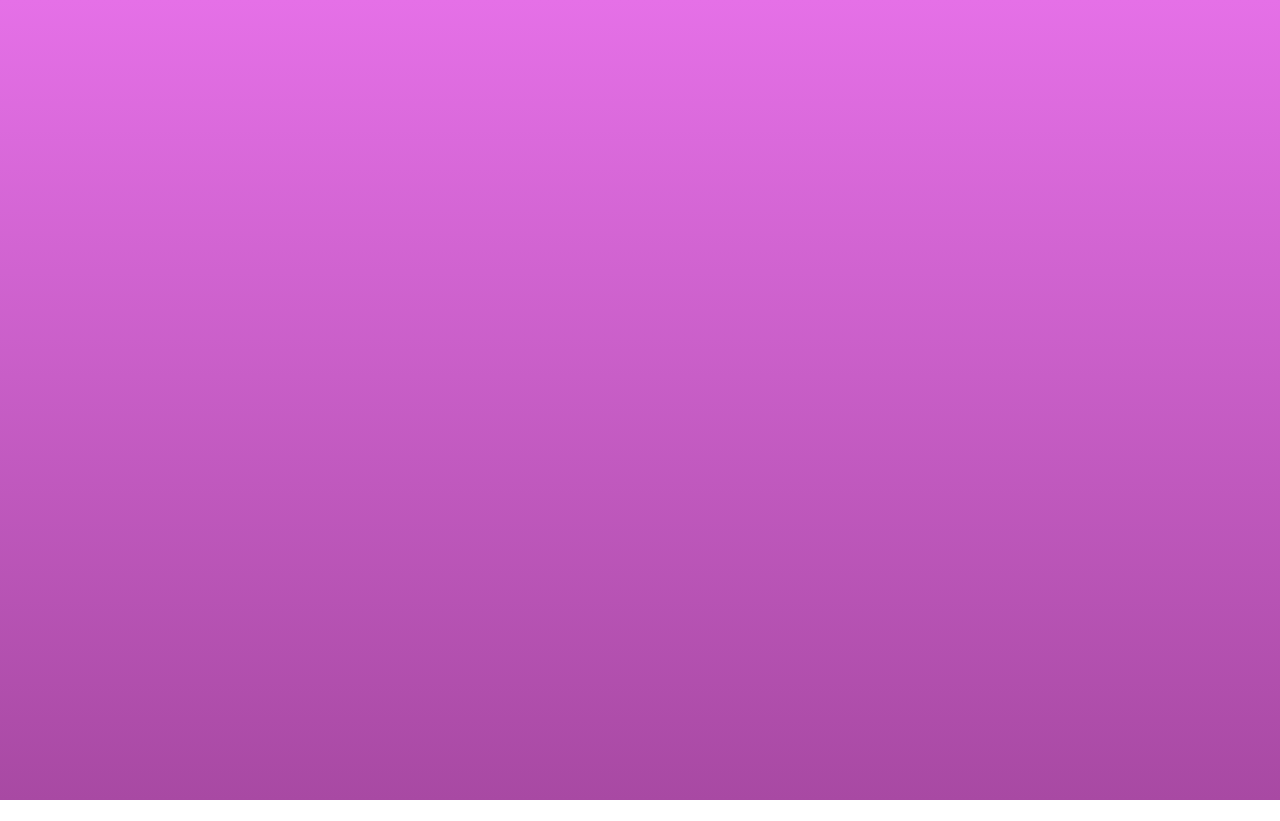
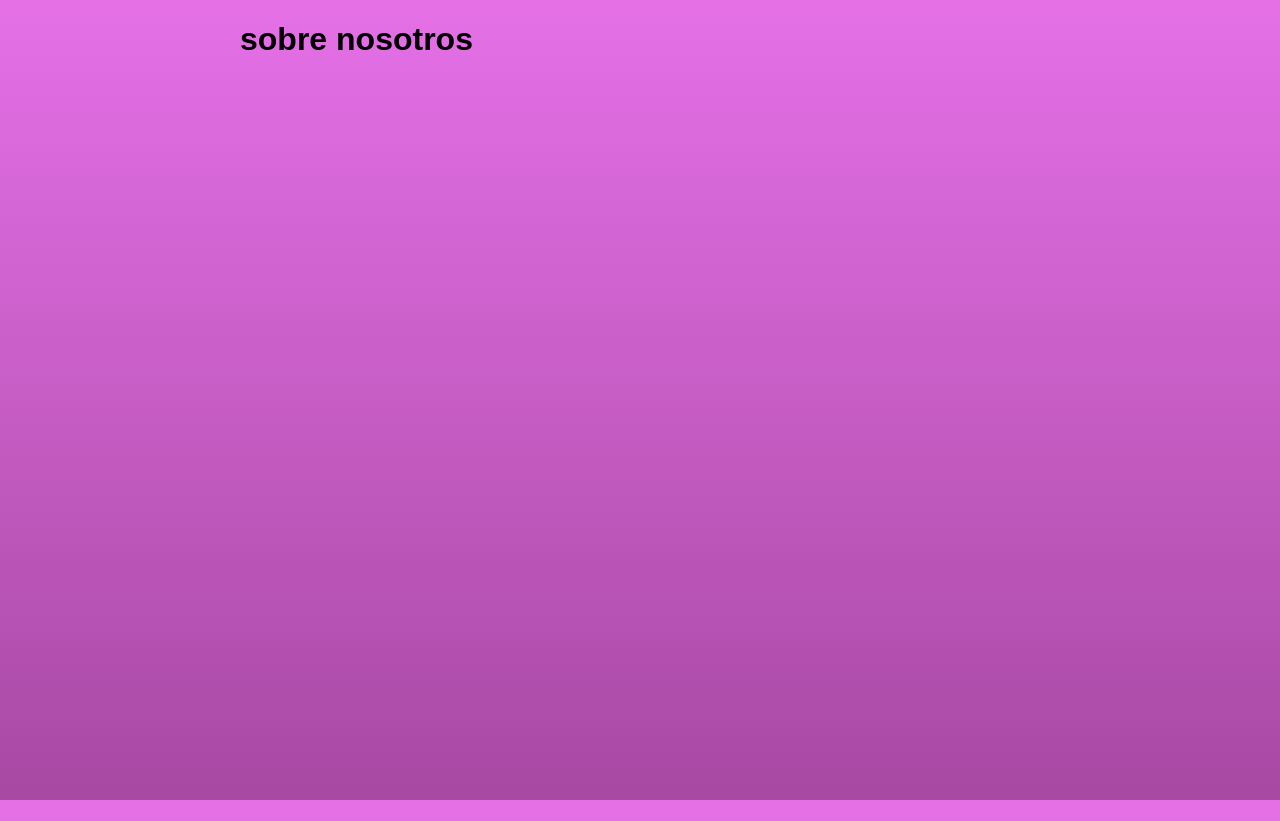
Before and after one commit to AlanCasasArevalo/React-Products-App, a React (Create React App) app: page /us in a window 1280 px wide. Before the commit the page ends 800 px from the top, so only its background shows below. Built offline with nearby package versions, Linux system fonts and the light colour scheme.

Commit message:
[FEATURE][ERROR PAGE AND US] - Error page was added - Router was modified - Us component was added

```diff
--- /dev/null
+++ b/src/components/ErrorPage.js
@@ -0,0 +1,13 @@
+import React, {Component} from 'react'
+
+class ErrorPage extends Component{
+    render() {
+        return (
+            <div>
+                <h1>PAGINA NO ENCONTRADA!!!!!</h1>
+            </div>
+        );
+    }
+}
+
+export default ErrorPage;
--- a/src/components/Router.js
+++ b/src/components/Router.js
@@ -1,6 +1,8 @@
 import React, {Component} from 'react'
 import {BrowserRouter, Link, Route, Switch} from 'react-router-dom'
 import Init from "./Init";
+import Us from "./Us";
+import ErrorPage from "./ErrorPage";
 
 class Router extends Component{
     render() {
@@ -8,6 +10,8 @@ class Router extends Component{
             <BrowserRouter>
                 <Switch>
                     <Route exact path="/" component={Init}/>
+                    <Route exact path="/us" component={Us}/>
+                    <Route component={ErrorPage}/>
                 </Switch>
             </BrowserRouter>
         );
--- /dev/null
+++ b/src/components/Us.js
@@ -0,0 +1,13 @@
+import React, {Component} from 'react'
+
+class Us extends Component{
+    render() {
+        return (
+            <div>
+                <h1>sobre nosotros</h1>
+            </div>
+        );
+    }
+}
+
+export default Us;
```
